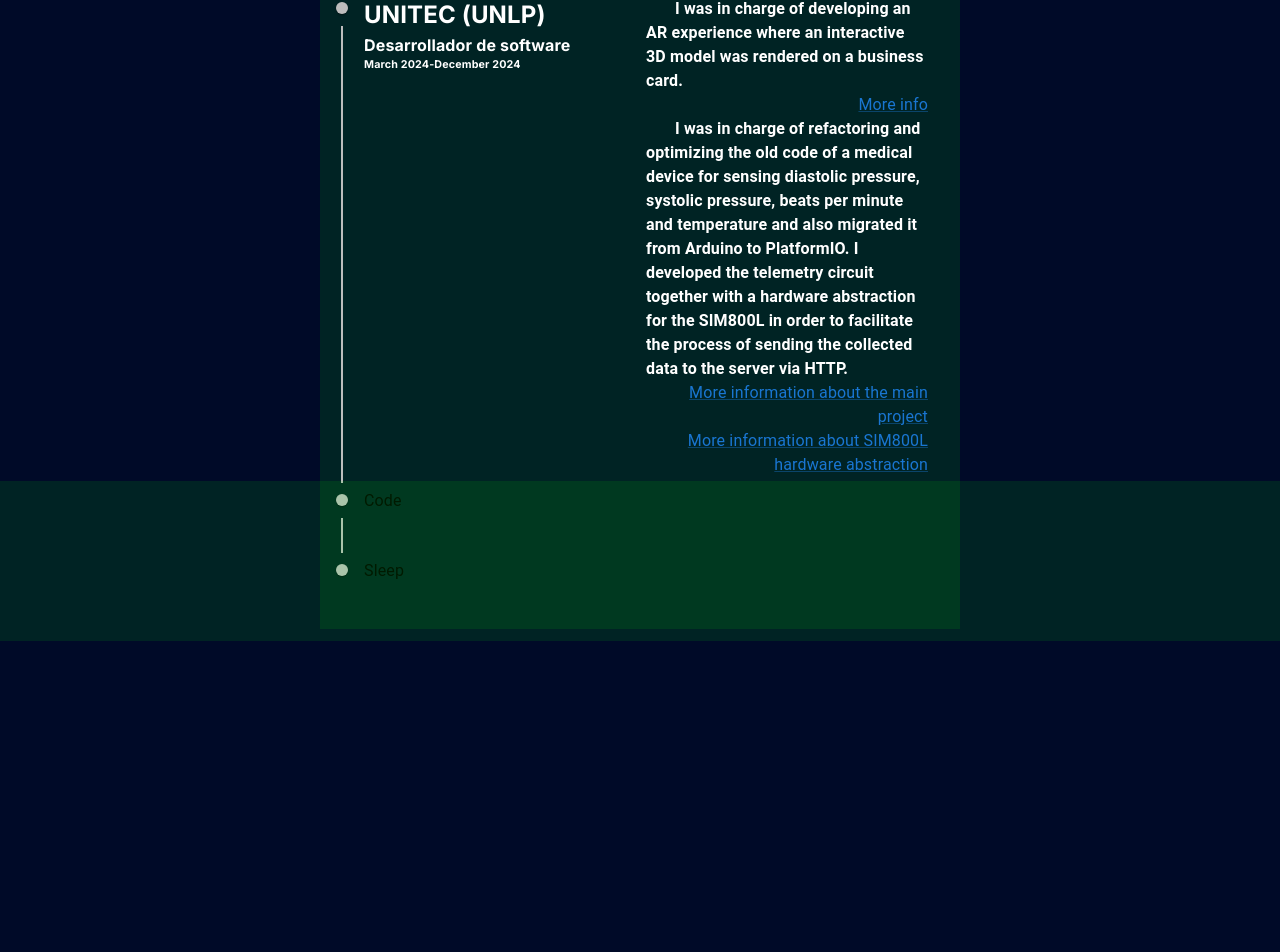
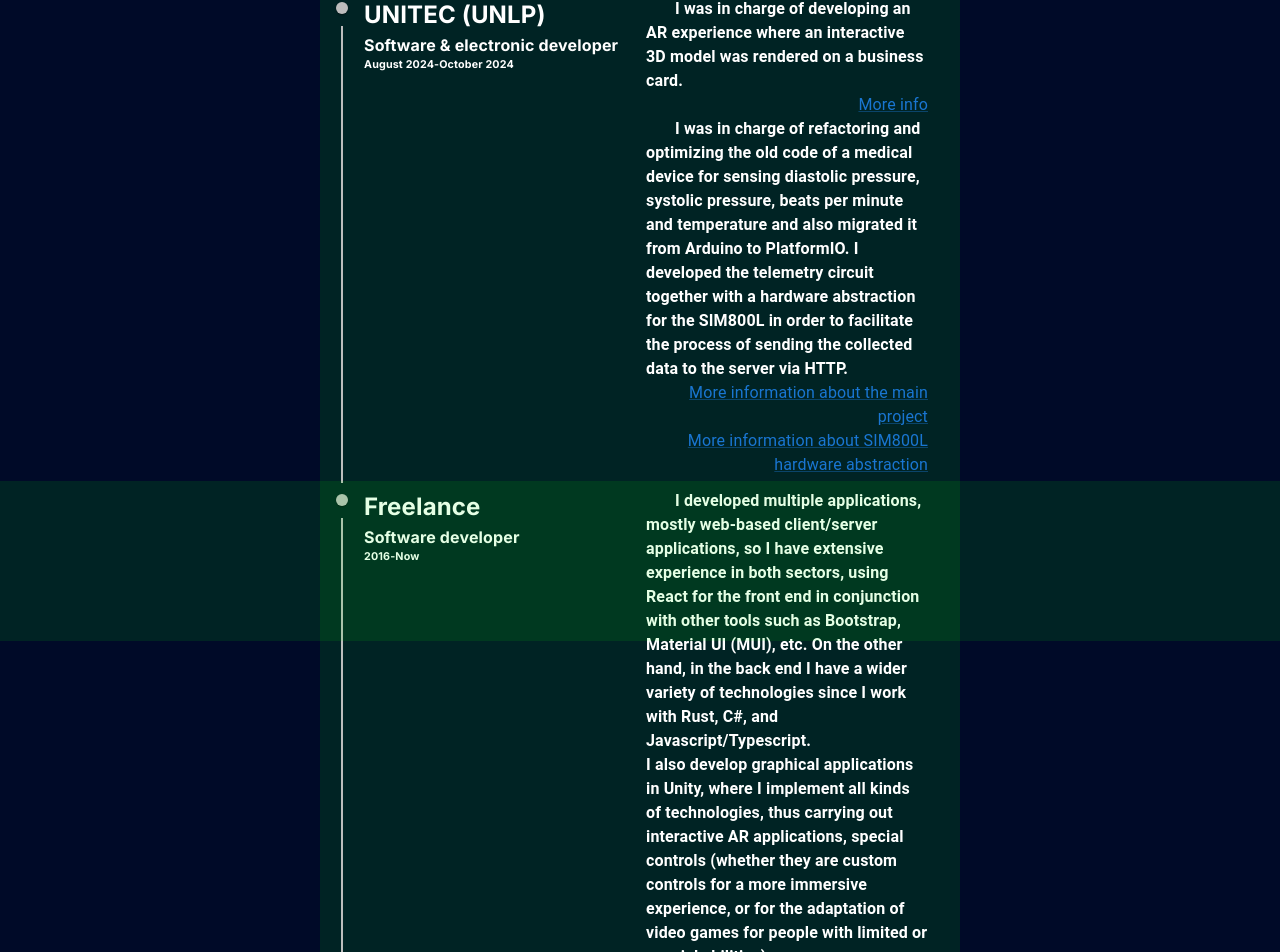
Before and after one commit to TevesManuel/myOwnWebsite, a React (Create React App) app: page / in a window 1280 px wide. Shown: the part 159-1111 px from the top of the page. Before the commit the page ends 800 px from the top, so only its background shows below. Built offline with nearby package versions, Linux system fonts and the light colour scheme.

Commit message:
Freelance experience added

```diff
--- a/src/components/MyExperience/MyExperienceTimeline/MyExperienceTimeline.css
+++ b/src/components/MyExperience/MyExperienceTimeline/MyExperienceTimeline.css
@@ -3,3 +3,6 @@
     flex-direction: column;
     text-align: right;
 }
+.spaceBetweenTimelineContent {
+    margin-bottom: 45%;
+}
--- a/src/components/MyExperience/MyExperienceTimeline/MyExperienceTimeline.tsx
+++ b/src/components/MyExperience/MyExperienceTimeline/MyExperienceTimeline.tsx
@@ -28,10 +28,10 @@ const MyExperienceTimeline : React.FC = () => {
                 UNITEC (UNLP)
               </h2>
               <h4 className='inter'>
-                Desarrollador de software
+                Software & electronic developer
               </h4>
               <h6 className='inter'>
-                March 2024-December 2024
+                August 2024-October 2024
               </h6>
             </div>
             <div style={{'flex': 5}}>
@@ -49,6 +49,7 @@ const MyExperienceTimeline : React.FC = () => {
                 <Link href='https://github.com/TevesManuel/SIM800L-HAL' target="_blank">More information about SIM800L hardware abstraction</Link>
               </div>
             </div>
+            <div className='spaceBetweenTimelineContent'></div>
           </div>
         </TimelineContent>
       </TimelineItem>
@@ -57,13 +58,28 @@ const MyExperienceTimeline : React.FC = () => {
           <TimelineDot />
           <TimelineConnector />
         </TimelineSeparator>
-        <TimelineContent>Code</TimelineContent>
-      </TimelineItem>
-      <TimelineItem>
-        <TimelineSeparator>
-          <TimelineDot />
-        </TimelineSeparator>
-        <TimelineContent>Sleep</TimelineContent>
+        <TimelineContent  style={{'color': 'white'}}>
+          <div style={{'display': 'flex'}}>
+            <div style={{'flex': 5}}>
+              <h2 className='inter'>
+                Freelance
+              </h2>
+              <h4 className='inter'>
+                Software developer
+              </h4>
+              <h6 className='inter'>
+                2016-Now
+              </h6>
+            </div>
+            <div style={{'flex': 5}}>
+              <h4>
+                &nbsp;&nbsp;&nbsp;&nbsp;&nbsp;&nbsp;&nbsp;I developed multiple applications, mostly web-based client/server applications, so I have extensive experience in both sectors, using React for the front end in conjunction with other tools such as Bootstrap, Material UI (MUI), etc. On the other hand, in the back end I have a wider variety of technologies since I work with Rust, C#, and Javascript/Typescript.
+              </h4>
+              <h4>
+                I also develop graphical applications in Unity, where I implement all kinds of technologies, thus carrying out interactive AR applications, special controls (whether they are custom controls for a more immersive experience, or for the adaptation of video games for people with limited or special abilities)
+              </h4>
+            </div>
+          </div></TimelineContent>
       </TimelineItem>
     </Timeline>
   );
```
